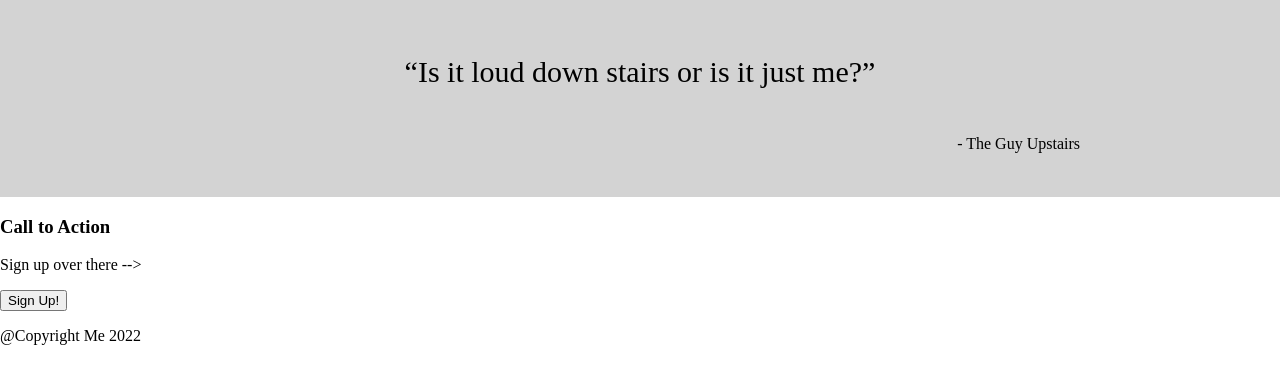
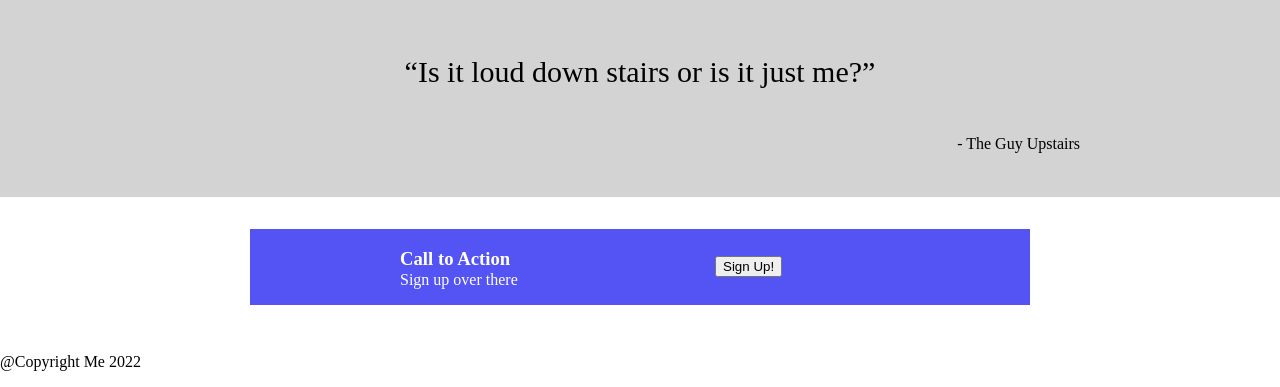
Before and after one commit to Andrew-Rush65/landing-page, a plain HTML site: page index.html in a window 1280 px wide. Shown: the part 638-1025 px from the top of the page. Before the commit the page ends 999 px from the top, so only its background shows below. Drawn offline with Linux system fonts and the light colour scheme.

Commit message:
Added CSS for "Info" section and "Sign Up" section.

```diff
--- a/index.html
+++ b/index.html
@@ -75,11 +75,14 @@
         <p class="quote-person">- The Guy Upstairs</p>
     </div>
     <div class="sign-up">
-        <h3>Call to Action</h3>
-        <p>Sign up over there --></p>
-        <div class="sign-up-button">
+        <div class="sign-up-left">
+            <h3>Call to Action</h3>
+            <p>Sign up over there</p>
+        </div>
+        <div class="sign-up-right">
             <button>Sign Up!</button>
         </div>
+
     </div>
     <div class="footer">
         <p>@Copyright Me 2022</p>
--- a/style.css
+++ b/style.css
@@ -16,11 +16,10 @@ body {
     height: 300px;
 }
 
-/* Left Content */
+/* Left Content of Header*/
 .left-content {
     display: flex;
     flex-direction: column;
-
     justify-content: space-between;
 }
 
@@ -46,7 +45,7 @@ body {
     margin-bottom: 60px;
 }
 
-/* Right Content */
+/* Right Content of Header */
 .right-content {
     display: flex;
     flex-direction: column;
@@ -83,7 +82,6 @@ a {
 }
 
 .info-items {
-    list-style: none;
     display: flex;
     gap: 64px;
     justify-content: center;
@@ -99,7 +97,7 @@ a {
     width: 150px;
 }
 
-/* Quote */
+/* Quote Section */
 .quote {
     background-color: rgb(211, 211, 211);
     display: flex;
@@ -118,3 +116,29 @@ a {
     align-self: flex-end;
     margin-right: 200px;
 }
+
+/* Sign Up Section */
+.sign-up {
+    background-color: rgb(84, 84, 245);
+    color: white;
+    display: flex;
+    justify-content: space-around;
+    align-items: center;
+    margin: 32px 250px;
+}
+
+.sign-up-left {
+    display: flex;
+    flex: 1;
+    flex-direction: column;
+    margin-left: 150px;
+}
+
+.sign-up-left h3 {
+    margin-bottom: -15px;
+}
+
+.sign-up-right {
+    display: flex;
+    flex: 1;
+}
```
Also changed, not shown: 1 other file.
